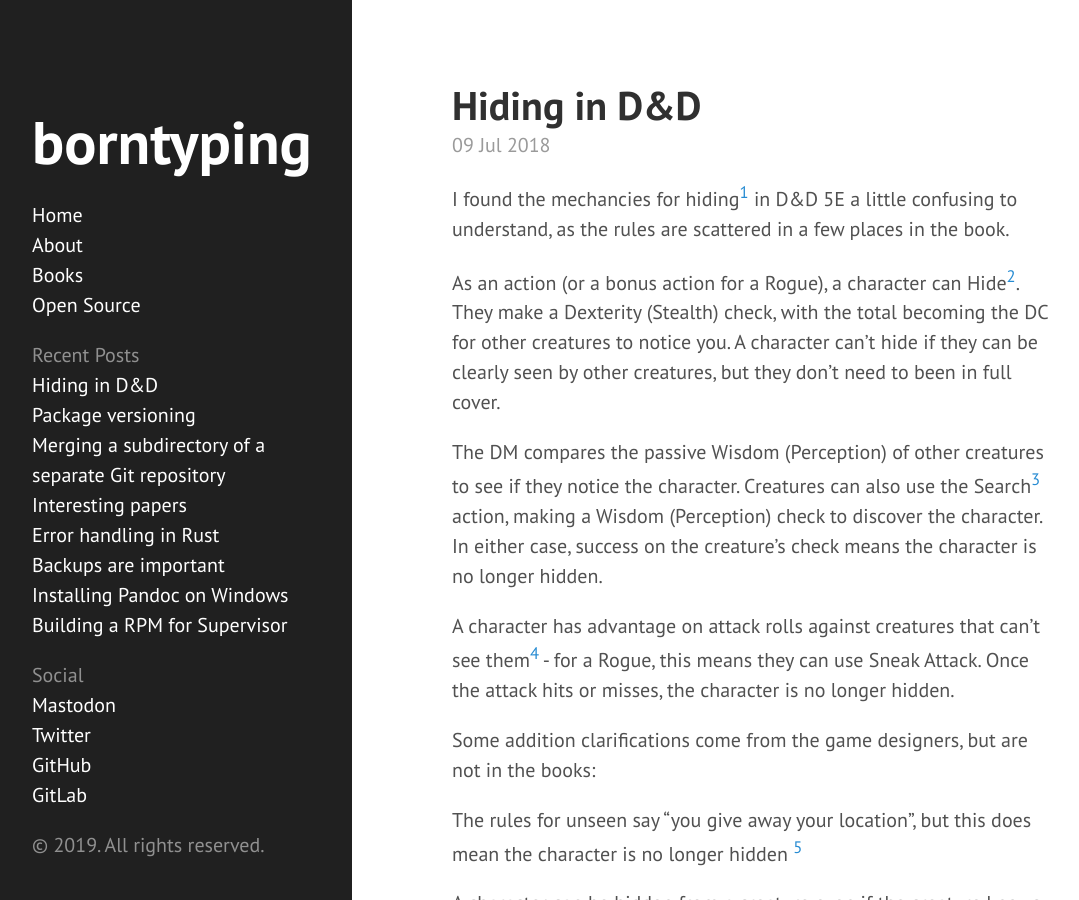
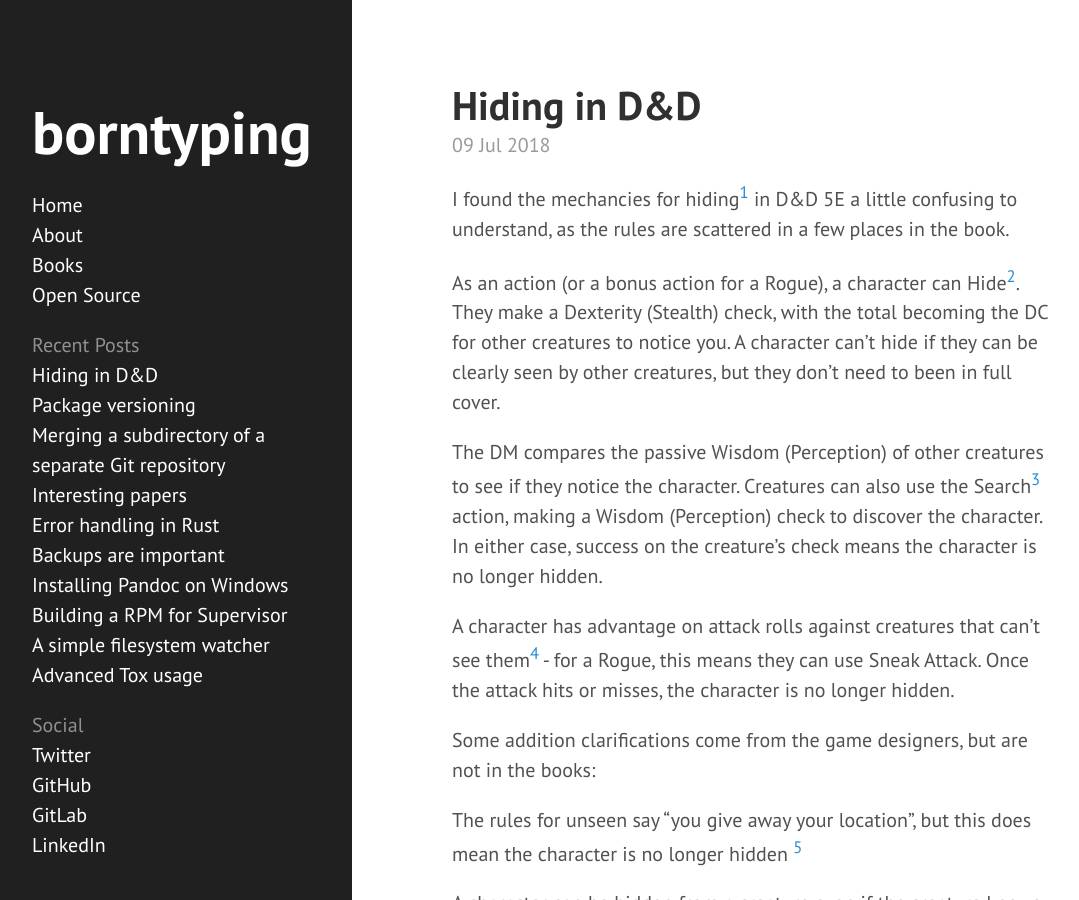
Before and after one commit to borntyping/borntyping.github.io, a Jekyll site: the page built from index.html, in a window 1280 px wide and 900 px high. Shown: the whole window, without its empty margins (8-1087 px from the left). Built offline with Jekyll 4.4.1, drawn with Linux system fonts in a browser that asks for light colours; the list of posts is cut into pages by our own code.

Commit message:
Update default.html

```diff
--- a/_layouts/default.html
+++ b/_layouts/default.html
@@ -34,20 +34,20 @@
 
         <nav class="sidebar-nav sidebar-nav-posts">
           <span class="sidebar-nav-item">Recent Posts</span>
-          {% for node in site.posts limit:8 %}{% if node.title != null %}
+          {% for node in site.posts limit:10 %}{% if node.title != null %}
           <a class="sidebar-nav-item{% if page.url == node.url %} active{% endif %}" href="{{ node.url }}">{{ node.title }}</a>
           {% endif %}{% endfor %}
         </nav>
 
         <nav class="sidebar-nav">
           <span class="sidebar-nav-item">Social</span>
-          <a class="sidebar-nav-item" rel="me" href="https://mastodon.social/@borntyping">Mastodon</a>
           <a class="sidebar-nav-item" rel="me" href="http://twitter.com/borntyping">Twitter</a>
           <a class="sidebar-nav-item" rel="me" href="http://github.com/borntyping/">GitHub</a>
           <a class="sidebar-nav-item" rel="me" href="http://gitlab.com/borntyping/">GitLab</a>
+          <a class="sidebar-nav-item" rel="me" href="https://www.linkedin.com/in/borntyping/">LinkedIn</a>
         </nav>
 
-        <p>&copy; {{ site.time | date: '%Y' }}. All rights reserved.</p>
+        <!-- <p>&copy; {{ site.time | date: '%Y' }}. All rights reserved.</p> -->
       </div>
     </div>
     <div class="content container">
```
